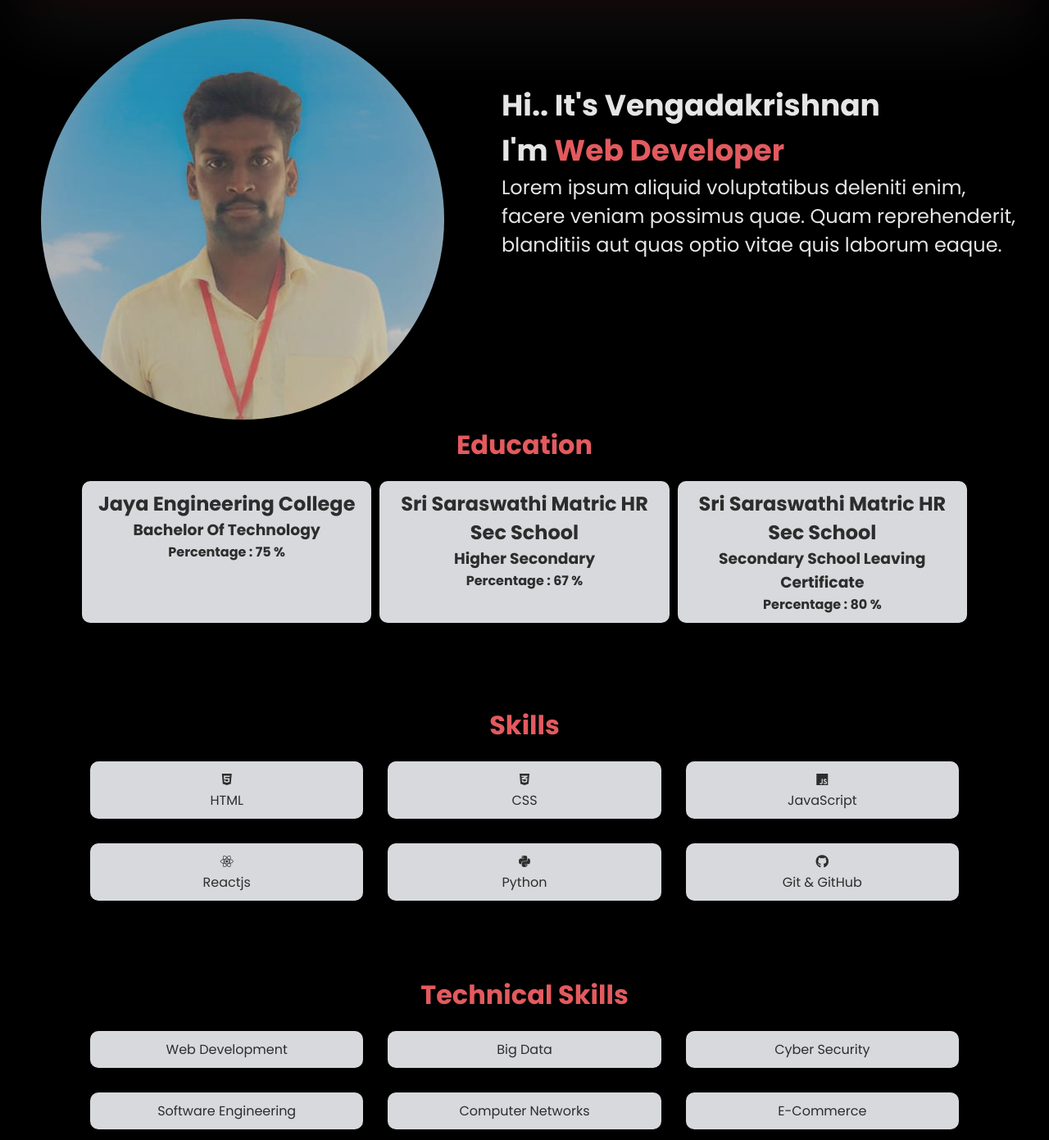
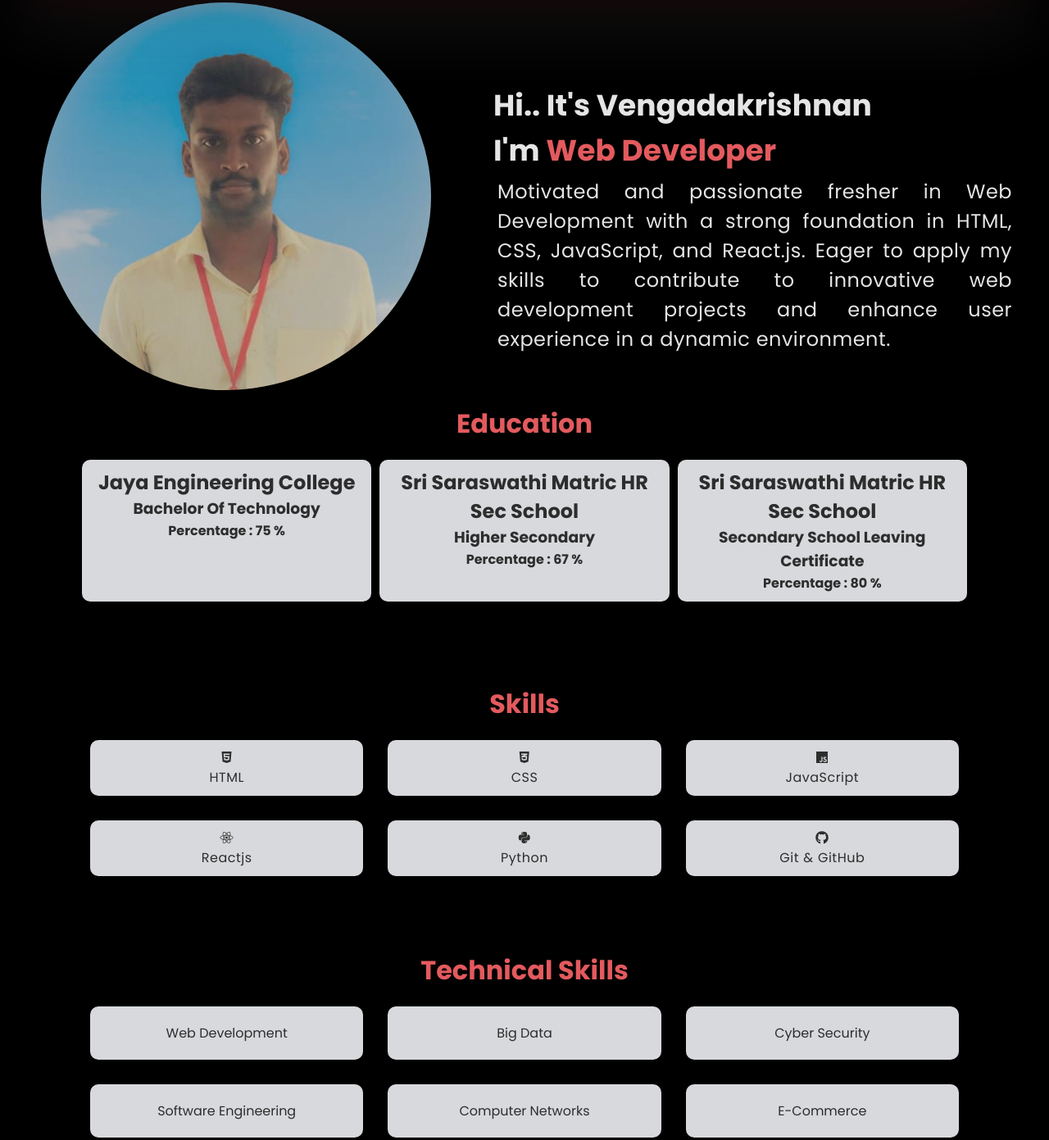
Before and after one commit to vengat10/Personal_Website, a plain HTML site: page index.html in a window 1280 px wide. Shown: the part 87-1478 px from the top of the page at 82% size. Drawn offline with Linux system fonts and the light colour scheme.

Commit message:
added new

```diff
--- a/index.html
+++ b/index.html
@@ -54,12 +54,14 @@
         <div class="about-me">
             <h2>Hi.. It's Vengadakrishnan</h2>
             <h2>I'm <span>Web Developer</span></h2>
-            <p>Lorem ipsum aliquid voluptatibus deleniti enim, facere veniam possimus quae. Quam reprehenderit,
-                blanditiis aut quas optio vitae quis laborum eaque.</p>
+            <p>Motivated and passionate fresher in Web Development with a strong
+                foundation in HTML, CSS, JavaScript, and React.js. Eager to apply my
+                skills to contribute to innovative web development projects and
+                enhance user experience in a dynamic environment.</p>
         </div>
     </section>
     <section id="education">
-        <h1 style="text-align: center; font-size:xx-large;">Education</h1>
+        <h1 style="text-align: center; font-size:xx-large; margin-top:20px;">Education</h1>
         <div class="education-container">
             <div class="education">
                 <h2>Jaya Engineering College</h2>
@@ -131,7 +133,7 @@
             <div class="project1">
                 <img src="img/1.jpeg">
                 <h3>Booksky</h3>
-                <p>Lorem ipsum, dolor sit amet consectetur adipisicing elit. Architecto eveniet accusantium, minima labore nulla dolorum non praesentium a quidem laborum dignissimos blanditiis. Repudiandae ipsum saepe, enim maiores quidem optio culpa?</p>
+                <p><strong>Booksky</strong> is a platform that transforms how you discover and share books, offering personalized recommendations and a vibrant reading community. Dive into a seamless literary experience tailored just for you.</p>
             </div>
             <div class="project1">
                 <img src="img/6.jpeg">
@@ -144,7 +146,7 @@
                 <p>Lorem ipsum dolor sit, amet consectetur adipisicing elit. Eius, molestiae incidunt dolorem molestias nam magnam temporibus distinctio voluptatem possimus rem quam, eum eaque. Dolor atque doloribus facilis ad numquam tempore.</p>
             </div>
             <div class="project1">
-                <img src="img/6.jpeg">
+                <img src="img/4.jpg" style="width: 300px; height: 180px;">
                 <h3>Sport Complex Booking System</h3>
                 <p>Lorem ipsum, dolor sit amet consectetur adipisicing elit. Ex ad suscipit aperiam harum eaque odit accusamus maxime voluptate id tenetur officia, sequi officiis, recusandae quasi facere, adipisci delectus ipsam tempore!</p>
             </div>
--- a/style.css
+++ b/style.css
@@ -11,6 +11,13 @@ body {
     background-color: #000;
     color: white;
     opacity: 0.9;
+}
+.skills-list div, .about-me p {
+    text-align: justify;    /* Aligns text evenly on both left and right sides */
+    word-spacing: 0.5px;      /* Adjusts space between words */
+    letter-spacing: 0.5px;  /* Adjusts space between letters */
+    line-height: 1.5;       /* Adjusts space between lines */
+    margin: 5px ;         /* Adds space above and below the paragraph */
 }
 
 h1 {
@@ -111,13 +118,13 @@ hr {
 }
 
 .image {
-    padding: 30px;
-    margin-left: 20px;
-    margin-top: 50px;
+    padding-left: 30px;
+    margin: 20px;
+    margin-top: 60px;
     border-radius: 60%;
     flex-grow: 1;
     flex-basis: 100%;
-    max-width: 100%;
+    max-width: 90%;
     height: auto;
 }
 
@@ -166,7 +173,7 @@ hr {
     margin: 10px 100px;
 }
 
-.skills-list div, .technical-skills li {
+.skills-list div {
     background: #f0f2f5;
     color: #333;
     padding: 10px 15px;
@@ -176,6 +183,19 @@ hr {
     flex-grow: 1;
     flex-basis: 25%;
     text-align: center;
+    box-shadow: 0 2px 4px rgba(0,0,0,0.1);
+}
+.technical-skills li {
+    background: #f0f2f5;
+    color: #333;
+    margin: 10px;
+    list-style-type: none;
+    border-radius: 10px;
+    flex-grow: 1;
+    flex-basis: 25%;
+    text-align: center;
+    padding-top: 20px;
+    padding-bottom: 20px;
     box-shadow: 0 2px 4px rgba(0,0,0,0.1);
 }
 
@@ -212,6 +232,7 @@ hr {
 .project1 p {
     padding: 10px;
     margin-left: 10px;
+
 }
 
 /* Contact Section */
@@ -346,11 +367,24 @@ hr {
     .about-me-container {
         flex-direction: column;
     }
-
+    .image{
+        margin: 0;
+        padding: 0;
+        margin-top: 70px;
+        max-width: 100%;
+    }
+    .about-me, .project1 {
+            text-align: justify;    /* Aligns text evenly on both left and right sides */
+            word-spacing: 1px;      /* Adjusts space between words */
+            letter-spacing: 0.2px;  /* Adjusts space between letters */
+            line-height: 1.6;       /* Adjusts space between lines */
+            margin: 10px 0;         /* Adds space above and below the paragraph */
+}
     .education-container, .skills-list, .technical-skills ul {
         flex-direction: column;
+        margin: 20px;
+        padding: 10px;
     }
-
     .project1 {
         flex-basis: 36%;
     }
@@ -360,3 +394,4 @@ hr {
         left: 10%;
         padding: 20px;
     }
+}
```
Also changed, not shown: img/4.jpg (added).
